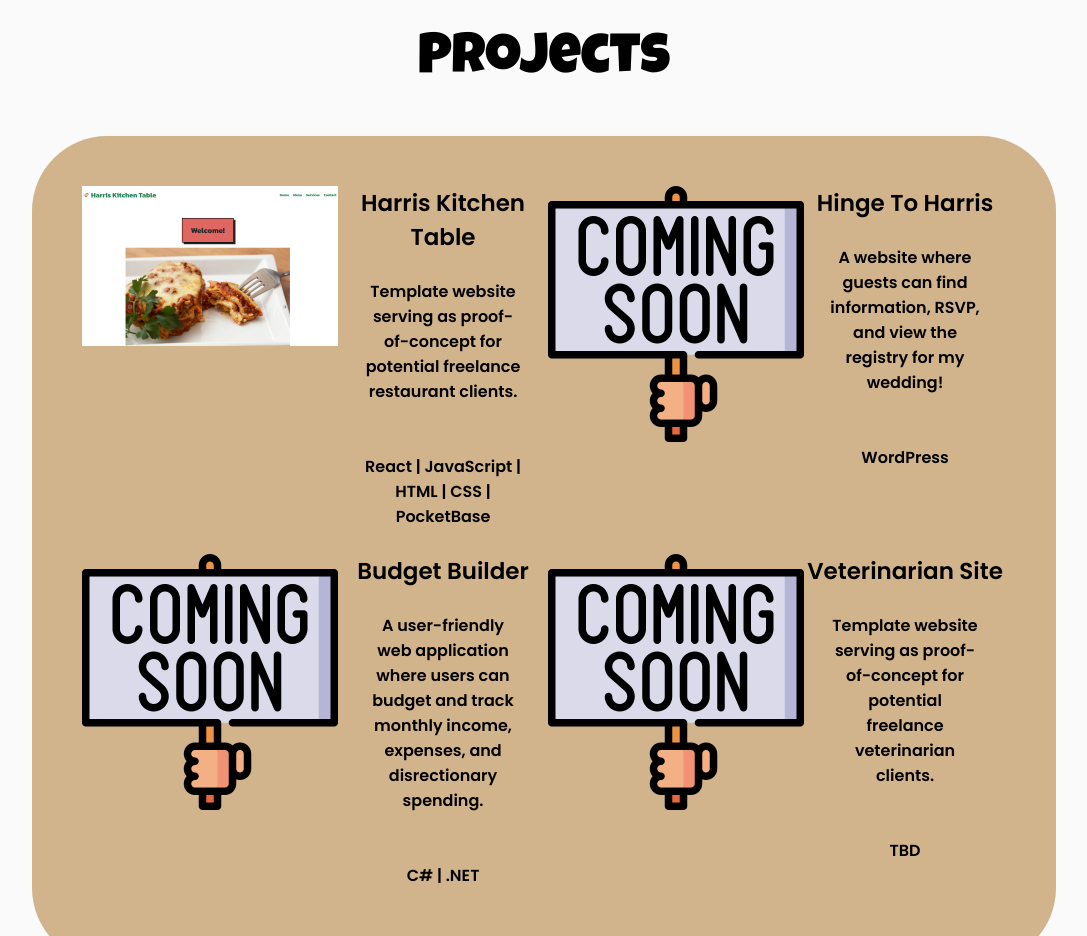
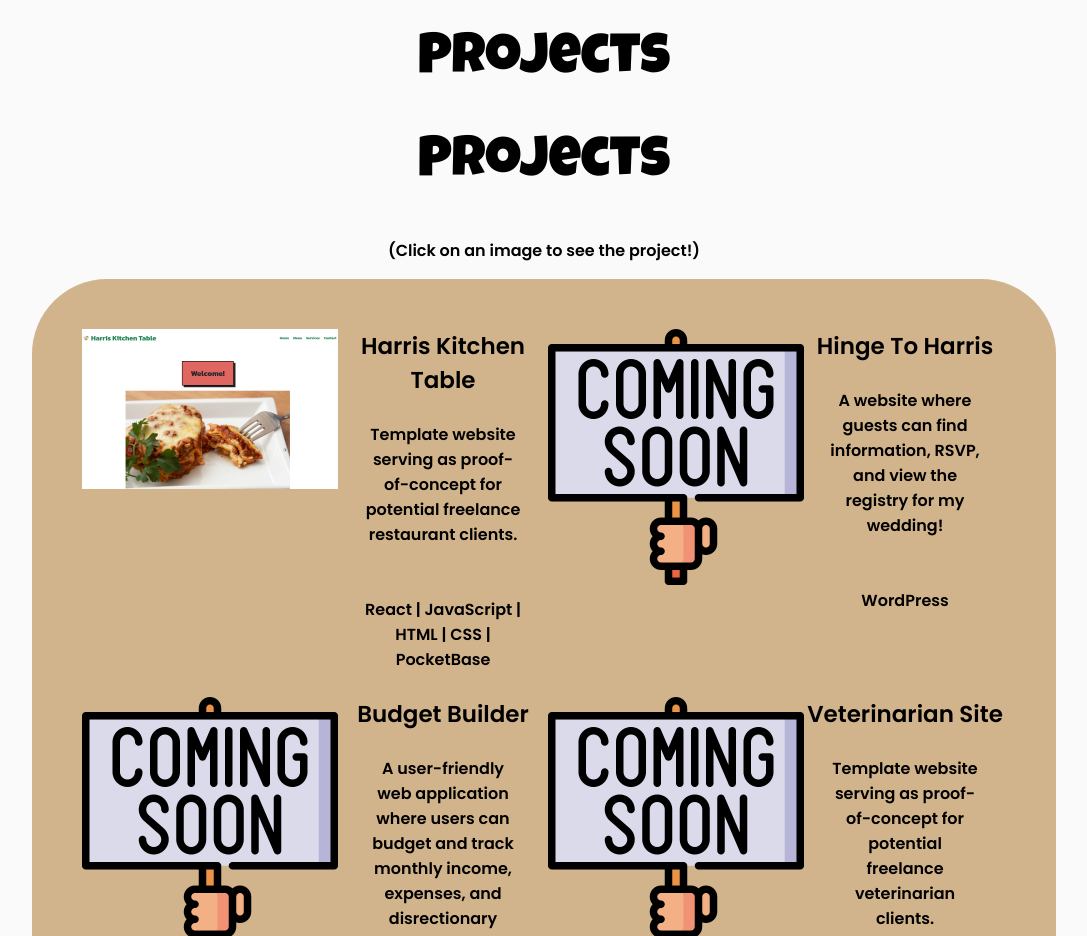
Before and after one commit to dtharris95/damari-harris-portfolio, a React (Create React App) app: page / in a window 1280 px wide. Shown: the part 2760-3696 px from the top of the page, without its empty margins (96-1183 px from the left). Built offline with nearby package versions, Linux system fonts and the light colour scheme.

Commit message:
Update cards.js

```diff
--- a/src/components/Cards/cards.js
+++ b/src/components/Cards/cards.js
@@ -7,6 +7,10 @@ import HKTIcon from "../../assets/images/HKTIcon.png";
 function BasicExample() {
   return (
     <>
+      <h2 className="project-heading">Projects</h2>
+      <p className="project-subheading">
+        (Click on an image to see the project!)
+      </p>
       <div className="flex-container">
         <div className="card-container">
           {/* Harris Kitchen Table */}
```
